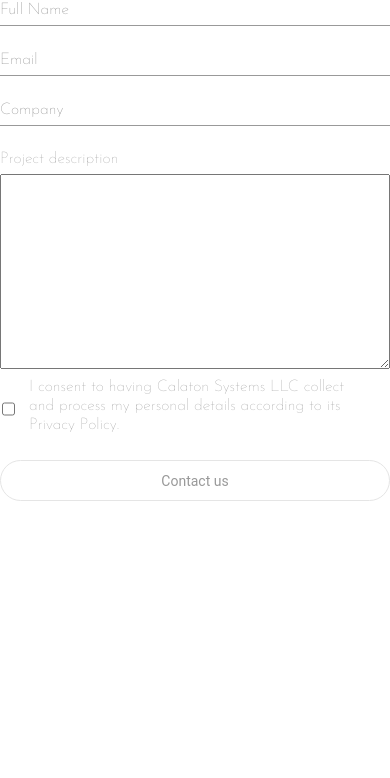
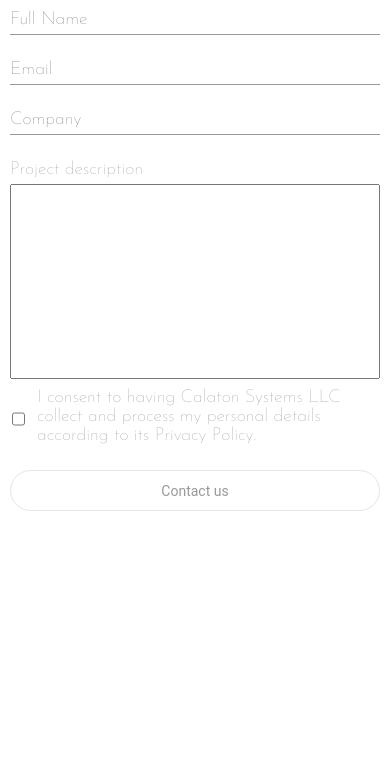
Before and after one commit to ana-stay-sha/Form, a plain HTML site: page index.html in a window 390 px wide. Shown: the part 66-844 px from the top of the page. Drawn offline with Linux system fonts and the light colour scheme; a web font is replaced by a local one.

Commit message:
add changes

```diff
--- a/css/style.css
+++ b/css/style.css
@@ -9,8 +9,9 @@
     max-width: 1172px;
     height: 317px;
     margin: 0 auto;
+    padding: 10px;
 }
-h1{
+.container__title{
     width: 392px;
     height: 83px;
     font-family: Rozha One;
@@ -27,7 +28,7 @@ form{
     display: -ms-flexbox;
     display: flex;
 }
-.block-570{
+.form__grid{
     display: -webkit-box;
     display: -ms-flexbox;
     display: flex;
@@ -38,14 +39,14 @@ form{
     max-width: 570px;
     width: 50%;
 }
-.row{
+.form-grid__row{
     display: block;
     width: 100%;
     height: 50px;
 }
 input[type=text]{
     font-family: 'Josefin Sans', sans-serif;
-    font-size: 16px;
+    font-size: 18px;
     line-height: 19px;
     color: #999999;
     border: none;
@@ -62,7 +63,7 @@ input[type="text"]:focus {
 }
 .project-description label, p{
     font-family: 'Josefin Sans', sans-serif;
-    font-size: 16px;
+    font-size: 18px;
     line-height: 19px;
     color: #999999;
     margin: 0 0 5px 0;
@@ -70,9 +71,10 @@ input[type="text"]:focus {
 .project-description textarea{
     width: 100%;
     height: 102px;
+    resize: none;
 }
 
-.checkbox-button{
+.description__grid{
     display: -webkit-box;
     display: -ms-flexbox;
     display: flex;
@@ -82,10 +84,10 @@ input[type="text"]:focus {
     padding-top: 20px;
 }
 input[type="checkbox"]{
-    width: 16px;
-    margin: 0 14px 0 2px;
+    width: 28px;
+    margin: 0 12px 0 2px;
 }
-.checkbox-block{
+.description-grid__checkbox{
     display: -webkit-box;
     display: -ms-flexbox;
     display: flex;
@@ -103,8 +105,34 @@ input[type="checkbox"]{
     border-radius: 30px;
     border: none;
 }
+.validateBtn:hover{
+    background-color: #ceee6f;
+}
 
  /* верстка заняла примерно 3 часа  */
+
+ @media screen and (max-width: 920px){
+    .container{
+       height: 100%;
+    }
+   .description__grid{
+    -webkit-box-orient: vertical;
+    -webkit-box-direction: normal;
+        -ms-flex-direction: column;
+            flex-direction: column;
+       padding-top: 5px;
+   }
+   .description-grid__checkbox{
+       width: 95%;
+   }
+   .validateBtn{
+       width: 100%;
+       color: #999999;
+       padding: 12px 42px 13px;
+       height: 41px;
+       border: 1px solid #E5E5E5;
+   }
+}
 
  @media screen and (max-width: 480px){
      .container{
@@ -116,14 +144,14 @@ input[type="checkbox"]{
         -ms-flex-direction: column;
         flex-direction: column;
      }
-     h1{
+     .container__title{
         width: 42%;
         height: 51px;
         font-size: 36px;
         line-height: 51px;
         margin-bottom: 15px;
      }
-     .block-570{
+     .form__grid{
         width: 100%;
      }
 
@@ -133,14 +161,14 @@ input[type="checkbox"]{
     .project-description textarea{
         height: 195px;
     }
-    .checkbox-button{
+    .description__grid{
         -webkit-box-orient: vertical;
         -webkit-box-direction: normal;
         -ms-flex-direction: column;
         flex-direction: column;
         padding-top: 5px;
     }
-    .checkbox-block{
+    .description-grid__checkbox{
         width: 95%;
     }
     .validateBtn{
@@ -153,27 +181,3 @@ input[type="checkbox"]{
         border: 1px solid #E5E5E5;
     }
  }
-
- @media screen and (max-width: 920px){
-    .container{
-       height: 100%;
-    }
-   .checkbox-button{
-    -webkit-box-orient: vertical;
-    -webkit-box-direction: normal;
-        -ms-flex-direction: column;
-            flex-direction: column;
-       padding-top: 5px;
-   }
-   .checkbox-block{
-       width: 95%;
-   }
-   .validateBtn{
-       width: 100%;
-       color: #999999;
-       padding: 12px 42px 13px;
-       height: 41px;
-       background: #fff;
-       border: 1px solid #E5E5E5;
-   }
-}
--- a/index.html
+++ b/index.html
@@ -16,37 +16,40 @@
 <body>
 
     <div class="container">
-        <h1>Contact us</h1>
-        <form class="formWithValidation">
+        <h1 class="container__title">Contact us</h1>
+        <form class="formWithValidation form">
 
-            <div class="block-570">
-                <div class="row">
-                    <input type="text" id="fname" name="fulltname" class="field" placeholder="Full Name" >
+            <div class="form__grid form-grid">
+                <div class="form-grid__row">
+                    <input type="text" id="fname" name="fulltname" placeholder="Full Name" >
                 </div>
 
-                <div class="row">
-                    <input type="text" id="email" name="email" class="field" placeholder="Email" >
+                <div class="form-grid__row">
+                    <input type="text" id="email" name="email" placeholder="Email" >
                 </div>
 
-                <div class="row">
+                <div class="form-grid__row">
                     <input type="text" id="company" name="company" placeholder="Company">
                 </div>
             </div>
 
-            <div class="project-description block-570">
+            <div class="project-description form__grid">
                 <div>
                     <p>Project description</p>
                     <textarea name="description" id="description"></textarea>
                 </div>
 
-                <div class="checkbox-button">
-                    <div class="checkbox-block">
+                <div class="description__grid description-grid">
+
+                    <div class="description-grid__checkbox">
                         <input type="checkbox" id="checkbox" />
                         <label for="checkbox">I consent to having Calaton Systems LLC collect and process my personal details according to its Privacy Policy.</label>
                     </div>
-                    <div>
+
+                    <div class="description-grid__button">
                         <button type="submit" class='validateBtn'>Contact us</button>
                     </div>
+
                 </div>
 
             </div>
--- a/script/script.js
+++ b/script/script.js
@@ -1,6 +1,6 @@
 
-let form = document.querySelector('.formWithValidation');
-let validateBtn = form.querySelector('.validateBtn');
+const form = document.querySelector('.formWithValidation');
+const validateBtn = form.querySelector('.validateBtn');
 let fields = form.querySelectorAll('.field');
 
 
```
